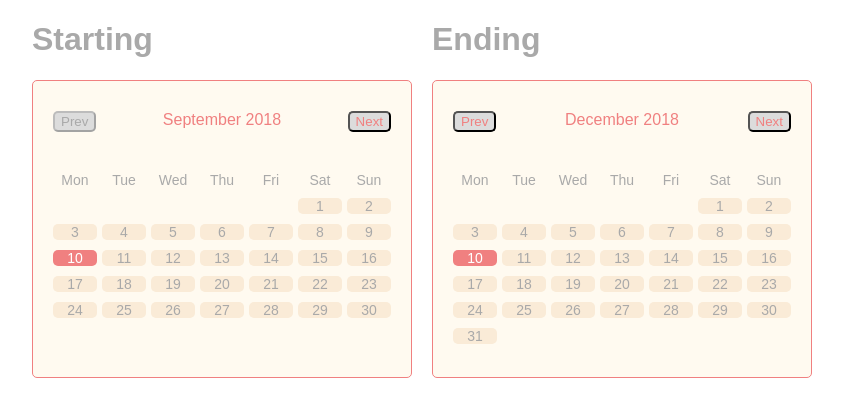
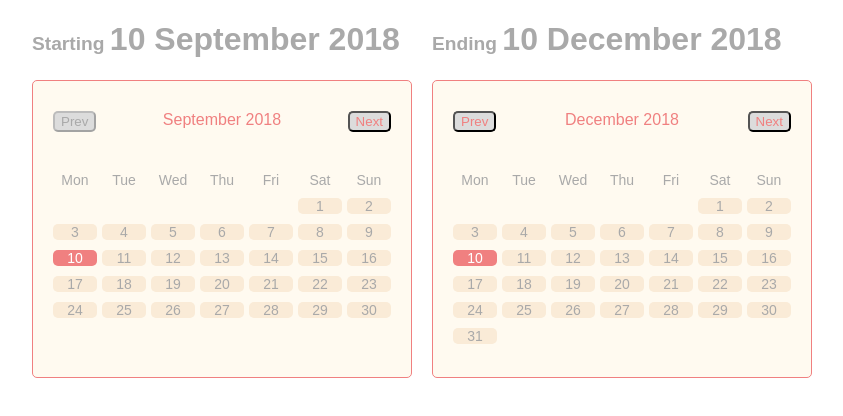
Before and after one commit to vivisanko/date-picker, a React app: page / in a window 1280 px wide. Shown: the whole page, without its empty margins (218-1061 px from the left). Built offline with nearby package versions, Linux system fonts and the light colour scheme.

Commit message:
before change state in parent

```diff
--- a/src/components/App/index.js
+++ b/src/components/App/index.js
@@ -1,4 +1,4 @@
-import React, {PureComponent } from "react";
+import React, { PureComponent } from "react";
 import AppStageDate from "../AppStageDate";
 
 import "./style.css";
@@ -34,21 +34,29 @@ class App extends PureComponent {
       <div className="app">
         <div className="app__dateBox">
           <div className="app__boxElement">
-            <h1>Starting</h1>
+            <h1><span className="app__dateTitle">Starting  </span>{this.createDateString(this.state.startingCurrent)}</h1>
             <AppStageDate
               key="starting"
               start={this.state.start}
               end={this.state.end}
               current={this.state.startingCurrent}
+              changeCurrentInterval={this.changeCurrent.bind(
+                this,
+                "startingCurrent"
+              )}
             />
           </div>
           <div className="app__boxElement">
-            <h1>Ending</h1>
+            <h1><span className="app__dateTitle">Ending  </span>{this.createDateString(this.state.endingCurrent)}</h1>
             <AppStageDate
               key="ending"
-              start={this.state.start}
+              start={this.state.startingCurrent}
               end={this.state.end}
               current={this.state.endingCurrent}
+              changeCurrentInterval={this.changeCurrent.bind(
+                this,
+                "endingCurrent"
+              )}
             />
           </div>
         </div>
@@ -64,6 +72,36 @@ class App extends PureComponent {
       [change]: newState
     });
   };
+
+  changeCurrent = (key, newDate) => {
+    console.log("newDate", newDate);
+    console.log("key", key);
+
+    // this.setState(()=>({
+    //   [key]: new Date(newDate)
+    // }))
+  };
+
+  createDateString = (date) => {
+    const months = [
+      "January",
+      "February",
+      "March",
+      "April",
+      "May",
+      "June",
+      "July",
+      "August",
+      "September",
+      "October",
+      "November",
+      "December"
+    ];
+    const day = date.getDate();
+    const mon=months[date.getMonth()];
+    const year= date.getFullYear();
+  return `${day} ${mon} ${year}`
+  };
 }
 
 export default App;
--- a/src/components/App/style.css
+++ b/src/components/App/style.css
@@ -3,6 +3,9 @@
 color: darkgray;
 }
 
+.app__dateTitle{
+font-size: 1.2rem;
+}
 
 .app__dateBox {
   margin: auto;
--- a/src/components/AppStageDate/index.js
+++ b/src/components/AppStageDate/index.js
@@ -31,6 +31,7 @@ class AppStageDate extends PureComponent {
 
   render() {
     // const { start, end, current } = this.props;
+    this.props.changeCurrentInterval(this.state.selectedDate);
     this.determineIsStepsDisable();
 
     return (
@@ -112,10 +113,6 @@ class AppStageDate extends PureComponent {
   handleDateClick = day => {
     console.log("click day", day);
 
-    // if(this.state.monthDays[ind]!==''){
-    //     let chosen=new Date(this.props.period);
-    //     chosen.setDate(this.state.monthDays[ind]);
-    //     console.log('chosen',chosen);
     let newDay = new Date(this.state.selectedPeriod);
     newDay.setDate(day);
     let from = new Date(this.props.start);
```
